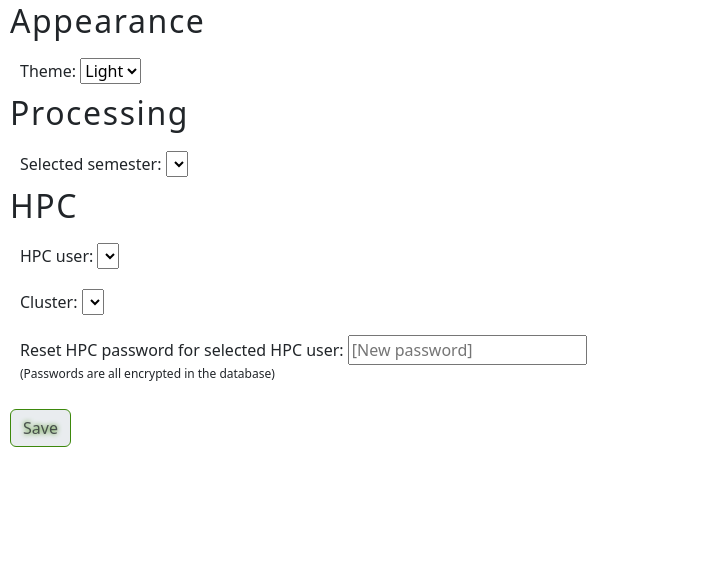
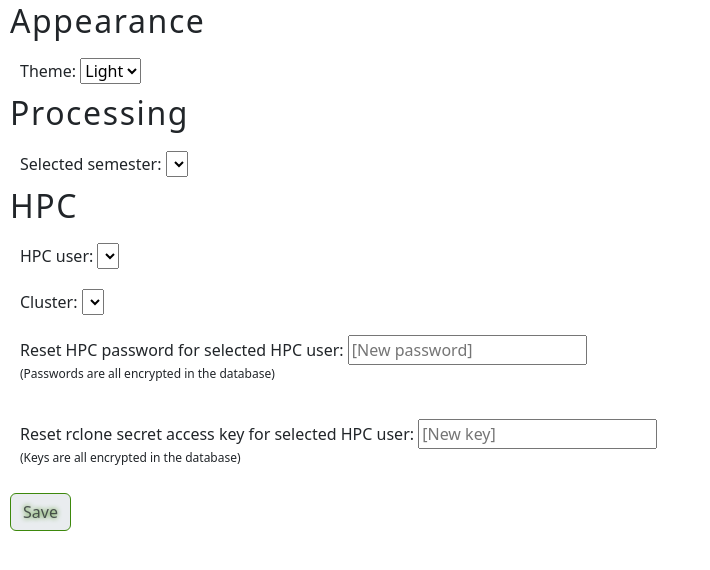
Before and after one commit to robotopia/MWA-Galactic-Plane-Monitoring, a Django app: page /processing/session_settings in a window 1280 px wide. Shown: the part 120-690 px from the top of the page, without its empty margins (0-710 px from the left). Run offline with Django 4.2, Linux system fonts and the light colour scheme; the visitor is signed in with stand-in values (Sample User, id 1); data comes from the database, SQL or seed files in the repository; data that the repository does not hold is empty; parts of the project's set-up code (start-up, migrations or seed data) failed here and were passed over.

Commit message:
Started implementing some passwords

```diff
--- a/db/processing/models.py
+++ b/db/processing/models.py
@@ -184,12 +184,19 @@ class HpcUser(models.Model):
         related_name='hpc_users',
     )
     hpc_password = models.BinaryField(max_length=127)
+    rclone_secret_access_key = models.BinaryField(max_length=127)
 
     def set_hpc_password(self, raw_password: str):
         self.hpc_password = fernet.encrypt(raw_password.encode())
 
-    def get_password(self) -> str:
+    def get_hpc_password(self) -> str:
         return fernet.decrypt(self.hpc_password).decode()
+
+    def set_rclone_secret_access_key(self, raw_key: str):
+        self.rclone_secret_access_key = fernet.encrypt(raw_key.encode())
+
+    def get_rclone_secret_access_key(self) -> str:
+        return fernet.decrypt(self.rclone_secret_access_key).decode()
 
     def __str__(self) -> str:
         return f"{self.name}@{self.hpc}"
@@ -498,7 +505,7 @@ class UserSessionSetting(models.Model):
         self.client.connect(
             hostname=cluster.hostname if cluster else self.selected_cluster.hostname,
             username=hpc_user.name if hpc_user else self.selected_hpc_user.name,
-            password=hpc_user.get_password() if hpc_user else self.selected_hpc_user.get_password(),
+            password=hpc_user.get_hpc_password() if hpc_user else self.selected_hpc_user.get_password(),
         )
 
     def ssh_command(self, command):
--- a/db/processing/templates/processing/user_settings.html
+++ b/db/processing/templates/processing/user_settings.html
@@ -56,6 +56,12 @@
     <p style="font-size: 12px;">(Passwords are all encrypted in the database)</p>
   </div>
 
+  <div style="padding: 10px;">
+    <label for "rclone_secret_access_key">Reset rclone secret access key for selected HPC user:</label>
+    <input type="password" name="rclone_secret_access_key" id="rclone_secret_access_key" placeholder="[New key]"/>
+    <p style="font-size: 12px;">(Keys are all encrypted in the database)</p>
+  </div>
+
   <input name="next" hidden value="{{ next|default:'' }}"\>
 
   <input type="submit" class="btn btn-primary" name="action" value="Save"/>
--- a/db/processing/views.py
+++ b/db/processing/views.py
@@ -143,10 +143,12 @@ def ProcessingObsTaskView(request, obs_id, task_id):
 
     semester_plan_processing_detail = models.SemesterPlanProcessingDetail.objects.filter(
         semester=request.user.session_settings.selected_semester,
-        hpc_user=request.user.session_settings.selected_hpc_user,
         task=task,
         obs=obs,
+    ).filter(
+        Q(hpc_user=request.user.session_settings.selected_hpc_user) | Q(hpc_user__isnull=True)
     ).first()
+    print(f'{semester_plan_processing_detail = }')
 
     context = {
         'obs': obs,
@@ -349,10 +351,16 @@ def UserSessionSettings(request):
         except:
             pass
 
-        # Reset password if they filled out the box
+        # Reset HPC password if they filled out the box
         if len(request.POST.get('hpc_password')) > 0:
             hpc_user = request.user.session_settings.selected_hpc_user
             hpc_user.set_hpc_password(request.POST.get('hpc_password'))
+            hpc_user.save()
+
+        # Reset rclone secret access key if they filled out the box
+        if len(request.POST.get('rclone_secret_access_key')) > 0:
+            hpc_user = request.user.session_settings.selected_hpc_user
+            hpc_user.set_hpc_password(request.POST.get('rclone_secret_access_key'))
             hpc_user.save()
 
         request.user.session_settings.site_theme = request.POST.get('site_theme')
```
Also changed, not shown: db/processing/templates/processing/processing_obs_task.html (+4 -4 lines).
